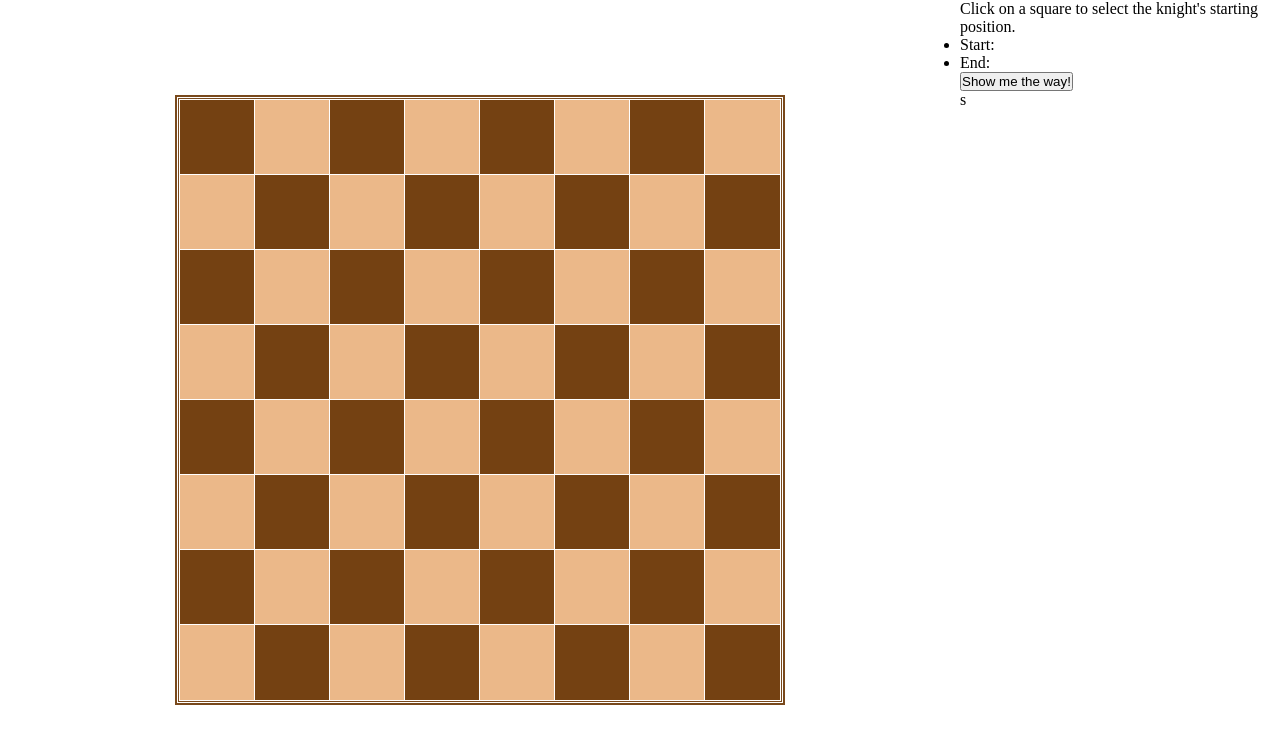
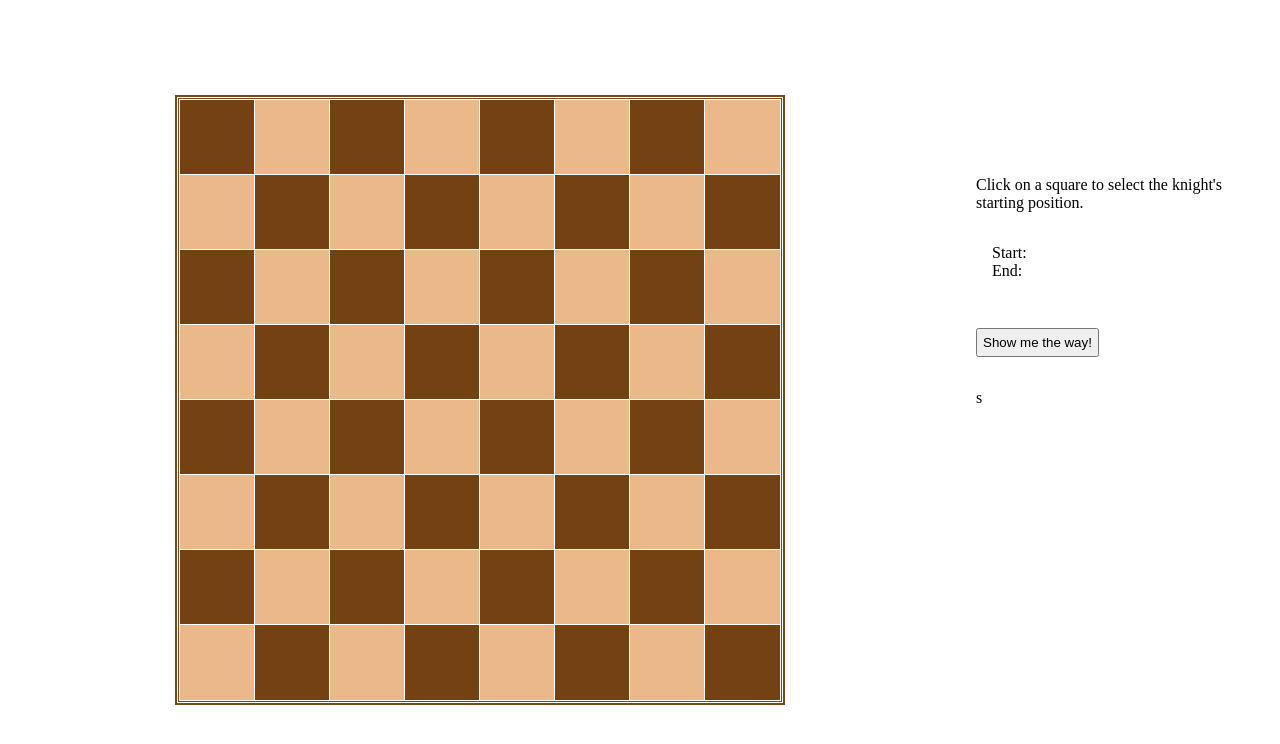
Before and after one commit to ajwjung/knight-travails, a website built with webpack: page src/index.html in a window 1280 px wide. Built offline with nearby package versions, Linux system fonts and the light colour scheme.

Commit message:
style: Align content elements

```diff
--- a/src/styles/style.css
+++ b/src/styles/style.css
@@ -12,10 +12,13 @@
 }
 
 .board-container {
-    grid-column: 1;
     display: flex;
     justify-content: center;
     align-items: center;
+}
+
+.board-container {
+    grid-column: 1;
 }
 
 .board {
@@ -42,3 +45,30 @@
 .light {
     background: rgb(235, 184, 137);
 }
+
+.selected {
+    background: red;
+}
+
+.content-container {
+    grid-column: 2;
+    margin-top: 20vh;
+}
+
+.content {
+    height: 150px;
+    width: clamp(100px, 45%);
+}
+
+.content > * {
+    margin: 1rem;
+}
+
+ul {
+    list-style-type: none;
+    padding: 1rem;
+}
+
+button {
+    padding: 5px;
+}
```
